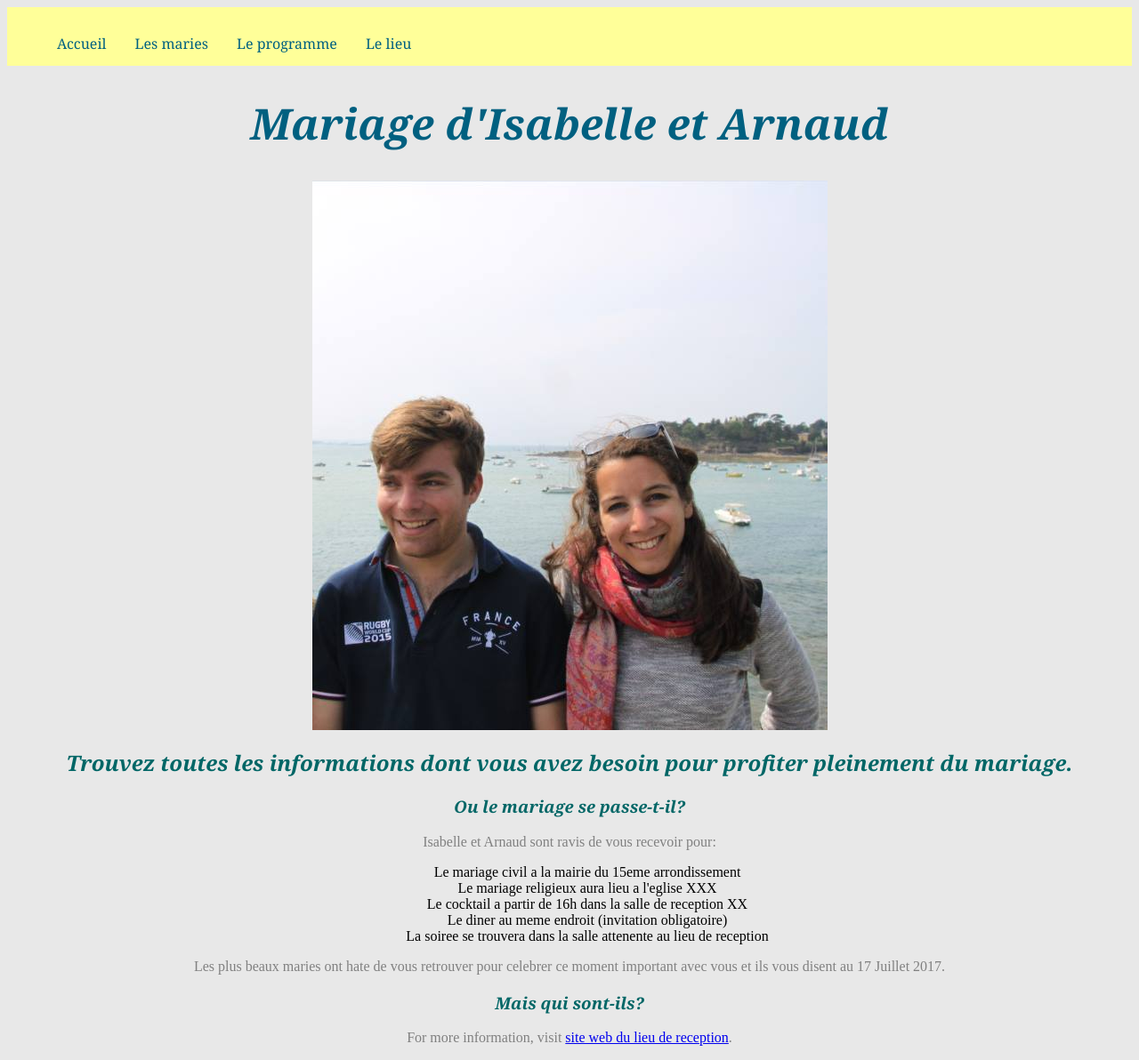
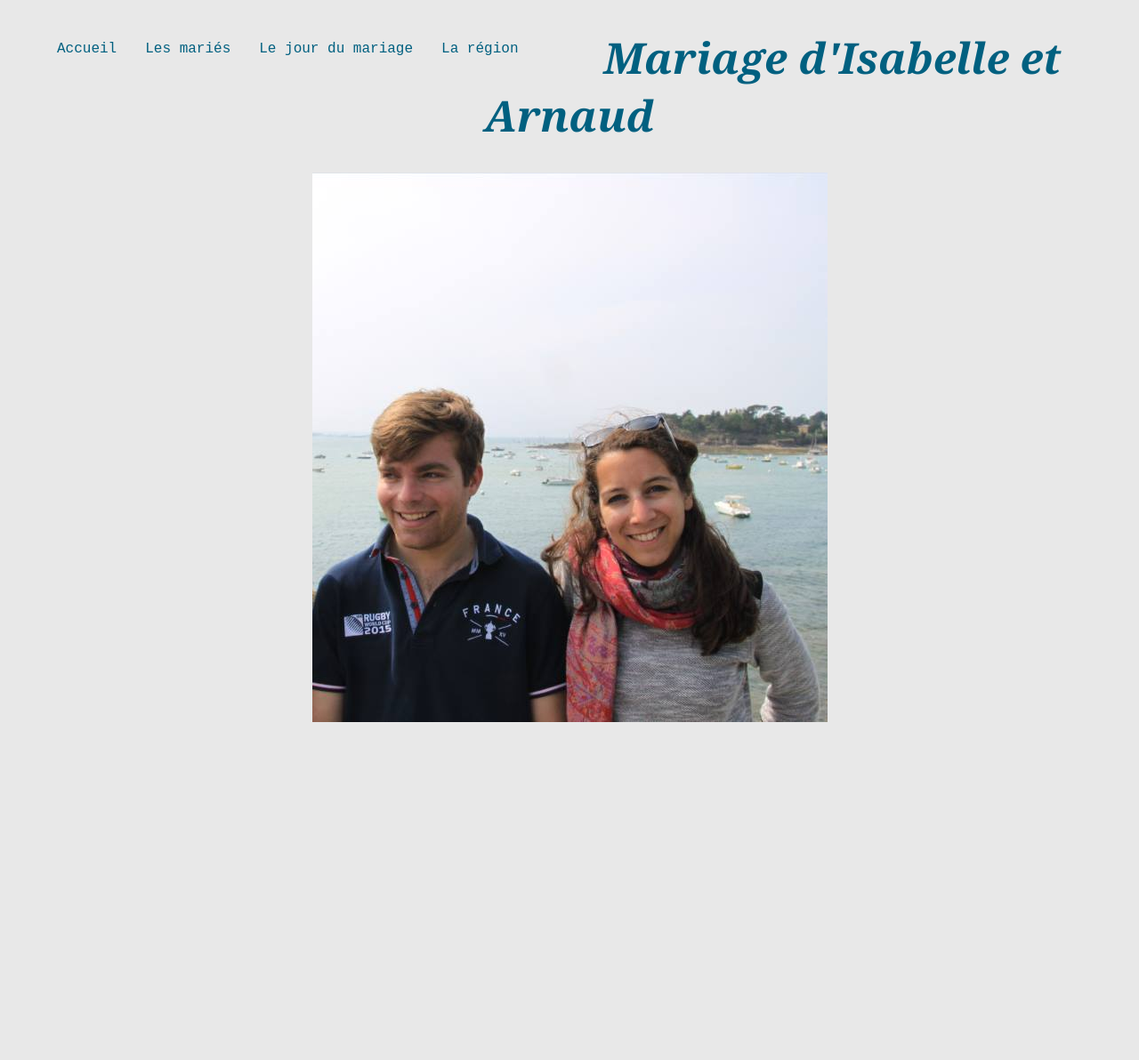
Before and after one commit to IAmariage/IAmariage.github.io, a plain HTML site: page UNIT_1/index.html in a window 1280 px wide. Shown: the whole page at 89% size. After the commit the page ends 820 px from the top, so only its background shows below. Drawn offline with Linux system fonts and the light colour scheme.

Commit message:
Syncing!

```diff
--- a/UNIT_1/css/main.css
+++ b/UNIT_1/css/main.css
@@ -2,7 +2,7 @@
     list-style-type: none;
     margin: 0;
     padding: 0;
-    overflow: hidden;
+    overflow: left;
     background-color: #FFFF99;
 }
 
@@ -13,7 +13,7 @@
 #menu li a {
     display: block;
     color: #006080;
-    font-family: "georgia";
+    font-family: "Courier new", sans-serif;
     text-align: center;
     padding: 14px 16px;
     text-decoration: none;
--- a/UNIT_1/index.html
+++ b/UNIT_1/index.html
@@ -9,25 +9,12 @@
     <nav id="menu">
         <ul>
             <li><a href="index.html">Accueil</a></li>
-            <li><a href="isabelle.jpg">Les maries</a></li>
-            <li><a href="contact.asp">Le programme</a></li>
-            <li><a href="about.asp">Le lieu</a></li>
+            <li><a href="lesmaries.jpg">Les mariés</a></li>
+            <li><a href="lieu.asp">Le jour du mariage</a></li>
+            <li><a href="laregion.asp">La région</a></li>
         </ul>
     </nav>
     <h1>Mariage d'Isabelle et Arnaud</h1>
     <img class="photocouple" src="images\photo1.jpg" alt="Photo of Isabelle and Arnaud at the beach">
-    <h2>Trouvez toutes les informations dont vous avez besoin pour profiter pleinement du mariage.</h2>
-    <h3>Ou le mariage se passe-t-il?</h3>
-    <p>Isabelle et Arnaud sont ravis de vous recevoir pour:</p>
-    <ul class="list-unstyled">
-        <li>Le mariage civil a la mairie du 15eme arrondissement</li>
-        <li>Le mariage religieux aura lieu a l'eglise XXX</li>
-        <li>Le cocktail a partir de 16h dans la salle de reception XX</li>
-        <li>Le diner au meme endroit (invitation obligatoire)</li>
-        <li>La soiree se trouvera dans la salle attenente au lieu de reception</li>
-    </ul>
-    <p>Les plus beaux maries ont hate de vous retrouver pour celebrer ce moment important avec vous et ils vous disent au 17 Juillet 2017.</p>
-    <h3>Mais qui sont-ils?</h3>
-    <p>For more information, visit <a href="#">site web du lieu de reception</a>.</p>
 </body>
 </html>
```
Also changed, not shown: UNIT_1/La region.html (added, +17 -0 lines), 2 other files.
